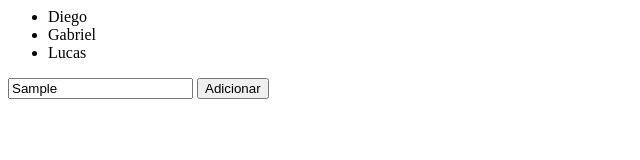
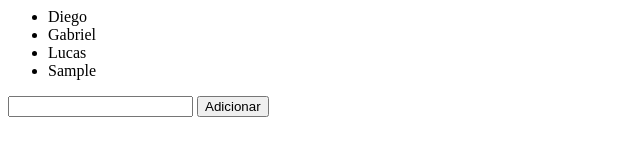
Before and after one commit to jackeline-evellyn/GoStack, a plain HTML site: page curso_js/02. ManipulandoADOM/Desafio/exercicio_4.html in a window 1280 px wide. Both pictures are taken after typing "Sample" into the empty fields and a click on the button "Adicionar". Shown: the whole page, without its empty margins (0-640 px from the left). Drawn offline with Linux system fonts and the light colour scheme.

Commit message:
Exercicios da seção finalizados

```diff
--- a/curso_js/02. ManipulandoADOM/Desafio/exercicio_4.html
+++ b/curso_js/02. ManipulandoADOM/Desafio/exercicio_4.html
@@ -9,21 +9,26 @@
         <button onClick="adicionar()">Adicionar</button>
 
         <script>
-            var ulElement = document.querySelector('ul');
             var nomes = ["Diego", "Gabriel", "Lucas"];
 
-            var texto = document.getElementsByName('nome');
+            var ulElement = document.querySelector('ul');
+            var inputElement = document.querySelector('input');
 
-            for(nome of nomes){
-                var list = document.createElement('li');
-                var textElement = document.createTextNode(nome);
+           function adicionarItem(text){
+             var list = document.createElement('li');
+             var textElement = document.createTextNode(text);
 
-                list.appendChild(textElement);
-                ulElement.appendChild(list);
-            }
+             list.appendChild(textElement);
+             ulElement.appendChild(list);
+           }
 
             function adicionar(){
-                var novoNome = text.value;
+                adicionarItem(inputElement.value);
+                inputElement.value = "";
+
+            }
+            for(nome of nomes){
+                adicionarItem(nome);
 
             }
         </script>
```
